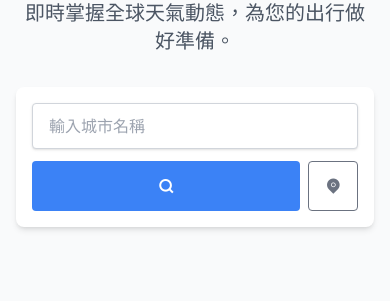
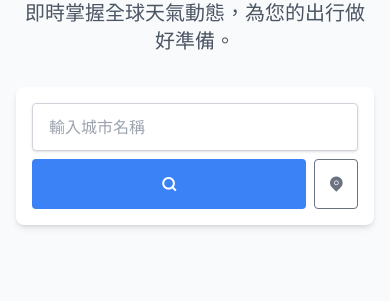
Before and after one commit to yojwei/flask-weather-app, a Flask app: page /weather/search in a window 390 px wide. Shown: the part 257-558 px from the top of the page. Run offline with Flask 3, Linux system fonts and the light colour scheme; some libraries are stand-ins or nearby versions.

Commit message:
fix(ui): 調整首頁搜尋欄高度一致性
將輸入框、搜尋按鈕與定位按鈕在桌面版統一為 48px 高，使用 sm:h-12 / h-full 以確保垂直對齊與觸控友好。

```diff
--- a/flask_weather/templates/index.html
+++ b/flask_weather/templates/index.html
@@ -10,16 +10,16 @@
 
     <!-- 搜尋框入口 -->
     <div x-data="{ isLoading: false }" class="bg-white dark:bg-gray-800 shadow-md rounded-lg p-4 sm:p-6 mb-8">
-        <form action="{{ url_for('weather.search') }}" method="POST" class="space-y-3 sm:space-y-0 sm:flex sm:gap-2"
-            @submit="isLoading = true">
+        <form action="{{ url_for('weather.search') }}" method="POST"
+            class="flex flex-col sm:flex-row gap-2 sm:gap-3 items-stretch sm:items-center" @submit="isLoading = true">
             <!-- CSRF Token (必須！) -->
             {{ form.hidden_tag() }}
 
-            <div class="w-full sm:flex-grow">
+            <div class="w-full sm:flex-1 sm:h-12 flex items-center">
                 <!-- 渲染輸入欄位，並加入 Tailwind 類別 -->
                 {{ form.city(class="shadow appearance-none border border-gray-300 dark:border-gray-600 rounded w-full
-                py-3 px-4 text-gray-700 dark:text-gray-200 bg-white dark:bg-gray-700 leading-tight focus:outline-none
-                focus:shadow-outline dark:placeholder-gray-400", placeholder="輸入城市名稱") }}
+                h-full py-3 px-4 text-gray-700 dark:text-gray-200 bg-white dark:bg-gray-700 leading-tight
+                focus:outline-none focus:shadow-outline dark:placeholder-gray-400", placeholder="輸入城市名稱") }}
 
                 <!-- 顯示驗證錯誤 -->
                 {% for error in form.city.errors %}
@@ -28,7 +28,7 @@
             </div>
             <div class="flex gap-2">
                 <button type="submit"
-                    class="flex-1 sm:flex-none bg-blue-500 hover:bg-blue-700 dark:bg-blue-600 dark:hover:bg-blue-700 text-white font-bold py-3 px-4 sm:px-6 rounded focus:outline-none focus:shadow-outline flex items-center justify-center transition-colors duration-300"
+                    class="flex-1 sm:w-auto sm:h-12 bg-blue-500 hover:bg-blue-700 dark:bg-blue-600 dark:hover:bg-blue-700 text-white font-bold py-3 sm:py-0 px-4 sm:px-6 rounded focus:outline-none focus:shadow-outline flex items-center justify-center transition-colors duration-300"
                     :disabled="isLoading" :class="{ 'opacity-50 cursor-not-allowed': isLoading }">
                     <svg x-show="isLoading" class="animate-spin -ml-1 mr-2 h-5 w-5 text-white"
                         xmlns="http://www.w3.org/2000/svg" fill="none" viewBox="0 0 24 24">
@@ -38,11 +38,11 @@
                             d="M4 12a8 8 0 018-8V0C5.373 0 0 5.373 0 12h4zm2 5.291A7.962 7.962 0 014 12H0c0 3.042 1.135 5.824 3 7.938l3-2.647z">
                         </path>
                     </svg>
-                    <span class="hidden sm:inline" x-text="isLoading ? '搜尋中...' : '搜尋'"></span>
+                    <span class="hidden sm:inline" x-text="isLoading ? '搜尋中...' : '搜尋'">搜尋</span>
                     <i class="ri-search-line sm:hidden"></i>
                 </button>
                 <button type="button" id="geo-btn"
-                    class="border border-gray-500 dark:border-gray-400 text-gray-500 dark:text-gray-400 hover:bg-gray-500 dark:hover:bg-gray-600 hover:text-white font-bold py-3 px-4 sm:px-6 rounded focus:outline-none focus:shadow-outline cursor-pointer transition-colors duration-300"
+                    class="w-11 sm:w-12 sm:h-12 border border-gray-500 dark:border-gray-400 text-gray-500 dark:text-gray-400 hover:bg-gray-500 dark:hover:bg-gray-600 hover:text-white font-bold py-3 sm:py-0 px-3 sm:px-0 rounded focus:outline-none focus:shadow-outline cursor-pointer transition-colors duration-300 flex items-center justify-center"
                     title="使用目前位置">
                     <i class="ri-map-pin-fill"></i>
                 </button>
```
